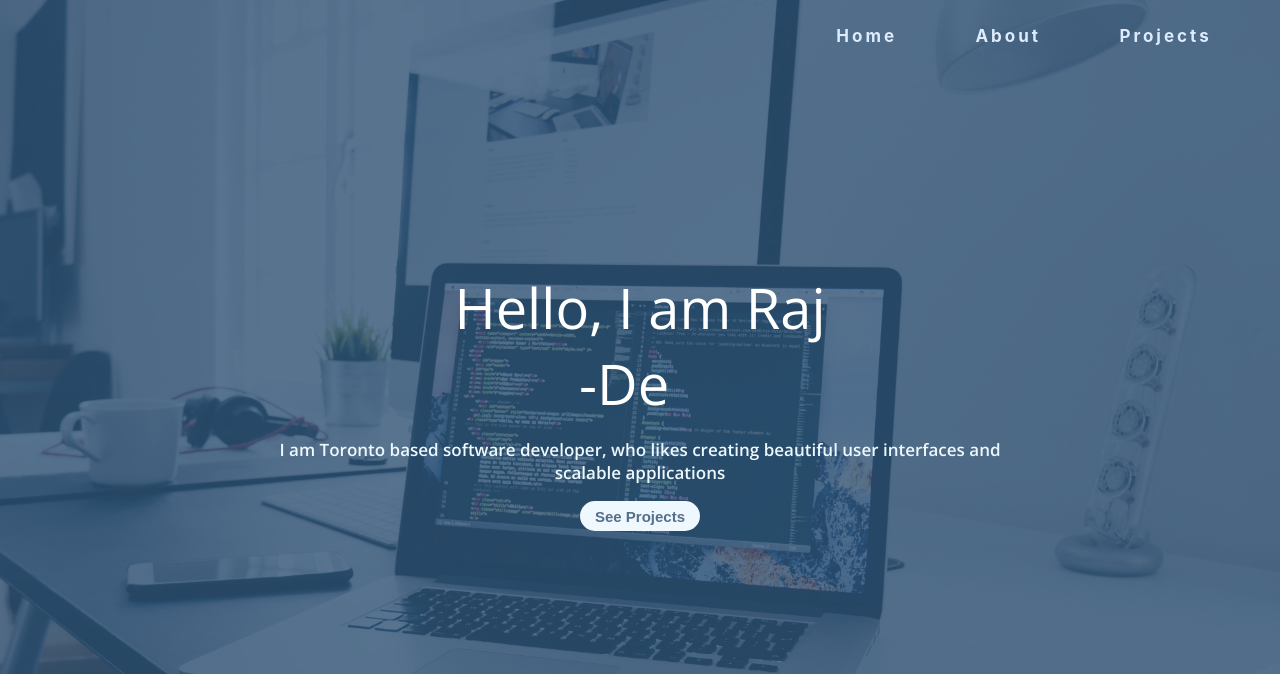
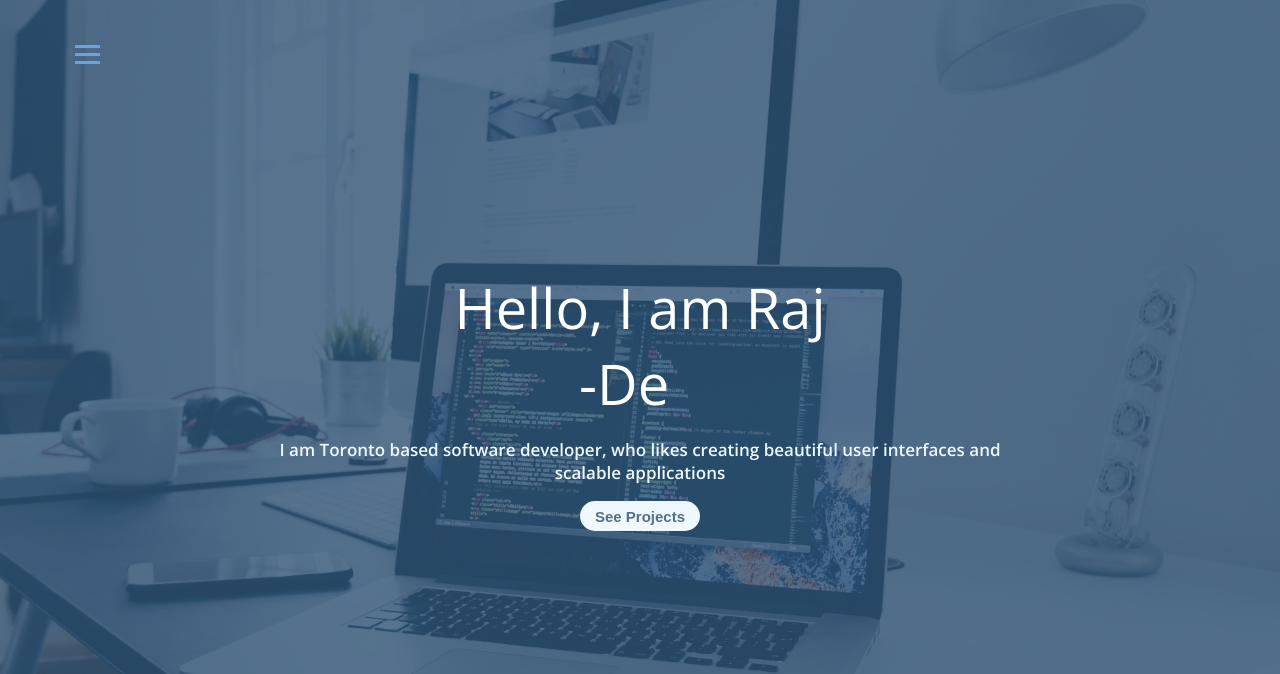
Before and after one commit to rajchunara/react-portfolio, a React (Create React App) app: page /projects in a window 1280 px wide. Shown: the top 674 px of the page. Built offline with nearby package versions, Linux system fonts and the light colour scheme.

Commit message:
added sidebar navigation

```diff
--- a/src/components/contact/contact.css
+++ b/src/components/contact/contact.css
@@ -1,7 +1,7 @@
-.contact-container{
+.contact-container {
   margin-top: 50px;
   width: 100%;
-    height: 200px;
+  height: 150px;
   display: flex;
   flex-direction: column;
   justify-content: center;
@@ -9,7 +9,7 @@
   background-color: #376f9c;
 }
 
-.contact-title{
+.contact-title {
   height: 100px;
   font-family: Roboto;
   font-style: normal;
@@ -22,7 +22,7 @@
   color: white;
 }
 
-.contact-content{
+.contact-content {
   width: 500px;
   align-items: stretch;
   height: 500px;
@@ -32,7 +32,7 @@
   align-items: center;
 }
 
-.contact-btn{
+.contact-btn {
   background-color: whitesmoke;
   width: 100px;
   height: 30px;
@@ -44,35 +44,34 @@
   font-weight: 600;
 }
 
-.contact-btn:hover{
+.contact-btn:hover {
   cursor: pointer;
   background-color: rgb(253, 177, 127);
 }
 
-.email-btn{
+.email-btn {
   box-sizing: border-box;
   display: flex;
   justify-content: center;
   align-items: center;
 }
 
-.email-btn a{
+.email-btn a {
   color: inherit;
   margin: 0px;
 }
 
-@media(max-width:400px){
-
-    .contact-container{
+@media (max-width: 400px) {
+  .contact-container {
     height: 300px;
     margin-top: 20px;
     padding-top: 20px;
   }
-    .contact-content{
+  .contact-content {
     flex-direction: column;
   }
 
-    .contact-btn{
+  .contact-btn {
     margin-top: 10px;
   }
 }
--- a/src/components/navbar/NavbarComponent.js
+++ b/src/components/navbar/NavbarComponent.js
@@ -7,12 +7,15 @@ export default function NavbarComponent(props) {
   const [burgerMenu, setBurgerMenu] = useState(false);
 
   const burgerMenuClass = burgerMenu ? "nav-active" : "";
-  const burgerActiveClass = burgerMenu ? "burger-active" : "";
+  //   const burgerActiveClass = burgerMenu ? "burger-active" : "";
 
   const toggleBurger = () => {
     setBurgerMenu((prev) => !prev);
     console.log(burgerMenu);
   };
+
+  const toggleBurgerClass = burgerMenu ? "removeBurger" : "";
+  const navbarTransitionClass = burgerMenu ? "navbarTransition" : "";
 
   //When use react-router
   //Get current location
@@ -25,11 +28,24 @@ export default function NavbarComponent(props) {
   const navlinkClass =
     cntx.pathname === "/" ? "navlink-home" : "navlink-other-pages";
 
-  const burgerClass =
-    cntx.pathname === "/" ? "burger-home" : "burger-other-pages";
+  //   const burgerClass =
+  //     cntx.pathname === "/" ? "burger-home" : "burger-other-pages";
 
   return (
-    <div className="navbar">
+    <div className="navbarComponent">
+      <div
+        className={`burger ${toggleBurgerClass}`}
+        onClick={() => toggleBurger()}
+      >
+        <div></div>
+        <div></div>
+        <div></div>
+      </div>
+      <div className={`navbar ${navbarTransitionClass}`}>
+        <div className="cross" onClick={() => toggleBurger()}>
+          <div className="closeLine1"></div>
+          <div className="closeLine2"></div>
+        </div>
         <ul className={`nav-links ${navlinkClass} ${burgerMenuClass}`}>
           {/* Setup for react-router */}
           {/* <NavLink to="/" exact>
@@ -55,10 +71,11 @@ export default function NavbarComponent(props) {
           </li>
         </ul>
 
-      <div className={`burger  ${burgerActiveClass}`} onClick={toggleBurger}>
+        {/* <div className={`burger  ${burgerActiveClass}`} onClick={toggleBurger}>
           <div className={`line1 ${burgerClass}`}></div>
           <div className={`line2 ${burgerClass}`}></div>
           <div className={`line3 ${burgerClass}`}></div>
+        </div> */}
       </div>
     </div>
   );
--- a/src/components/navbar/navbar.css
+++ b/src/components/navbar/navbar.css
@@ -1,10 +1,21 @@
+.navbarComponent {
+  z-index: 2;
+  position: fixed;
+}
+
 .navbar {
+  width: 300px;
   min-height: 8vh;
   display: flex;
-  justify-content: flex-end;
+  justify-content: space-evenly;
   align-items: center;
-  position: relative;
+  position: fixed;
+  left: 0;
+  top: 0;
   z-index: 2;
+  background-color: rgb(221, 235, 253, 0.5);
+  transform: translateX(-400px);
+  transition: transform 0.5s;
 }
 
 /* .logo{
@@ -19,20 +30,24 @@
   } */
 
 .nav-links {
-  width: 40%;
+  width: 100%;
+  height: 100vh;
   display: flex;
-  justify-content: space-evenly;
+  flex-direction: column;
+  justify-content: center;
+  align-items: center;
 }
 
 .nav-links li {
   padding: 10px;
+  margin: 50px 0px;
   position: relative;
   list-style: none;
   font-size: 17px;
 }
 
 .navlink-home a {
-  color: rgb(221, 235, 253);
+  color: rgb(42, 77, 124);
   text-decoration: none;
   letter-spacing: 3px;
   font-weight: bold;
@@ -70,29 +85,61 @@ a:link {
 }
 
 .burger {
-  margin-right: 50px;
+  cursor: pointer;
+  height: 50px;
+  width: 50px;
+  z-index: 2;
+  position: fixed;
+  top: 40px;
+  left: 70px;
 }
 
-.burger div {
+.burger > div {
   width: 25px;
   height: 3px;
   margin: 5px;
   transition: all 0.3 ease;
+  background-color: #66a5e4;
 }
 
-.burger-home {
-  background-color: white;
+.removeBurger {
+  display: none;
 }
 
-.burger-other-pages {
-  background-color: #265088;
+.navbarTransition {
+  transform: translateX(0px);
 }
 
-@media (min-width: 780px) {
+.cross {
+  width: 50px;
+  height: 30px;
+  position: absolute;
+  top: 50px;
+  right: 50px;
+  cursor: pointer;
+}
+
+.closeLine1 {
+  width: 25px;
+  height: 3px;
+  margin: 4px;
+  background-color: #274664;
+  transform: rotate(-45deg) translate(-5px, 0px);
+}
+
+.closeLine2 {
+  width: 25px;
+  height: 3px;
+  margin: 4px;
+  background-color: #274664;
+  transform: rotate(45deg) translate(-5px, 0px);
+}
+
+/* @media (min-width: 780px) {
   .burger {
     display: none;
   }
-}
+} */
 
 @media (max-width: 780px) {
   body {
@@ -137,10 +184,6 @@ a:link {
   }
   .navlink-other-pages li:hover {
     color: rgb(65, 115, 180);
-  }
-
-  .burger {
-    cursor: pointer;
   }
 
   .nav-links {
--- a/src/components/projectItem/projectItem.css
+++ b/src/components/projectItem/projectItem.css
@@ -1,7 +1,7 @@
 .project-item {
   display: flex;
-  width: 400px;
-  height: 270px;
+  width: 280px;
+  height: 190px;
 }
 
 .project-item-details {
@@ -29,7 +29,7 @@
 }
 
 .project-title > p {
-  transform: translateY(-100px);
+  transform: translateY(-50px);
   transition: transform 0.3s;
 }
 
@@ -43,7 +43,7 @@
   justify-content: space-around;
   height: 80px;
   width: 100%;
-  transform: translateY(-150px);
+  transform: translateY(-100px);
   transition: transform 0.3s;
 }
 
--- a/src/components/projectsPage/projectPage.css
+++ b/src/components/projectsPage/projectPage.css
@@ -1,8 +1,10 @@
 .project-container {
+  width: 80%;
   margin-top: 60px;
   margin-bottom: 100px;
+  margin-left: 200px;
   display: grid;
-  grid-template-columns: repeat(auto-fill, 400px);
+  grid-template-columns: repeat(auto-fill, 300px);
   grid-column-gap: 40px;
   grid-row-gap: 40px;
   justify-content: center;
```
Lines whose indentation alone changed are shown as unchanged.
